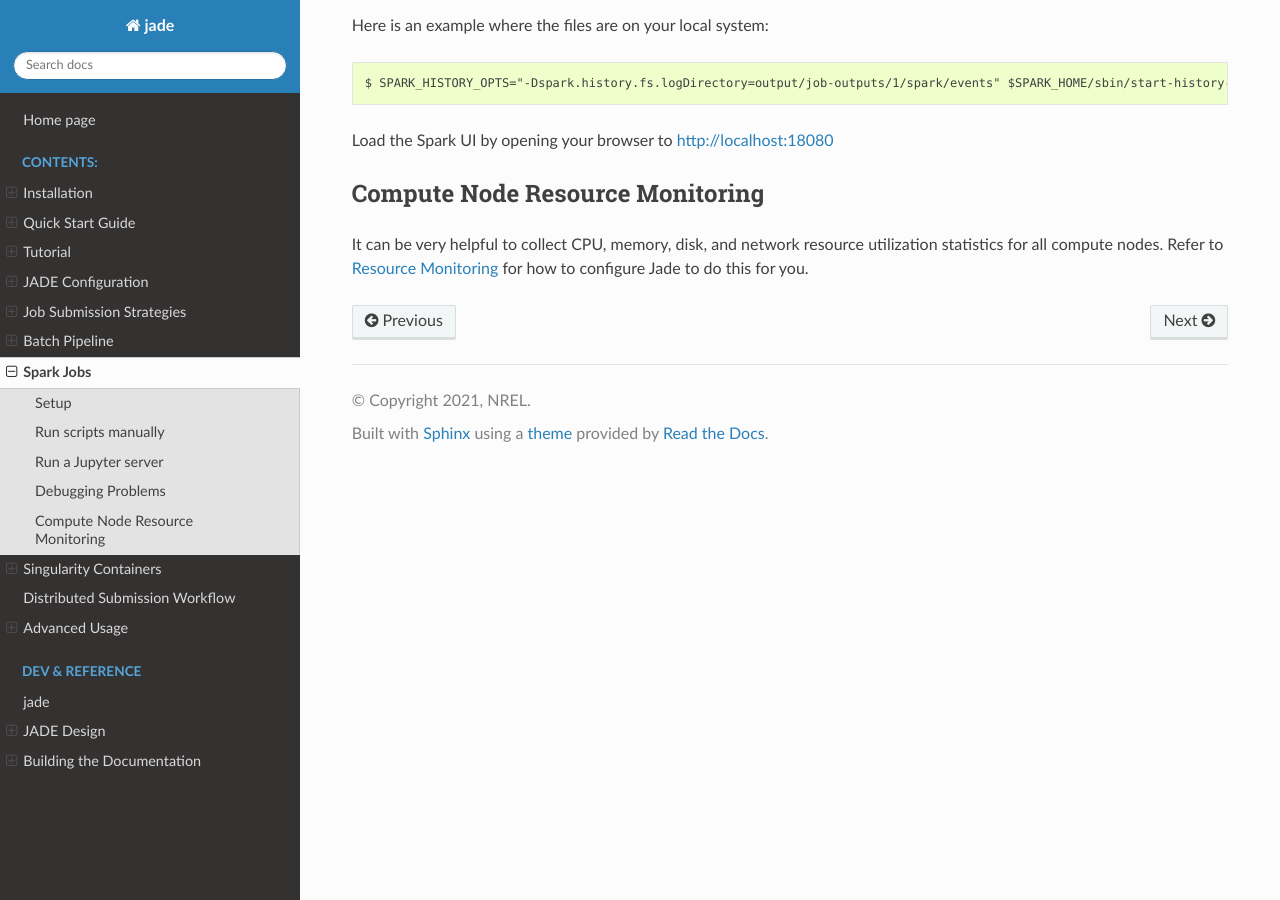
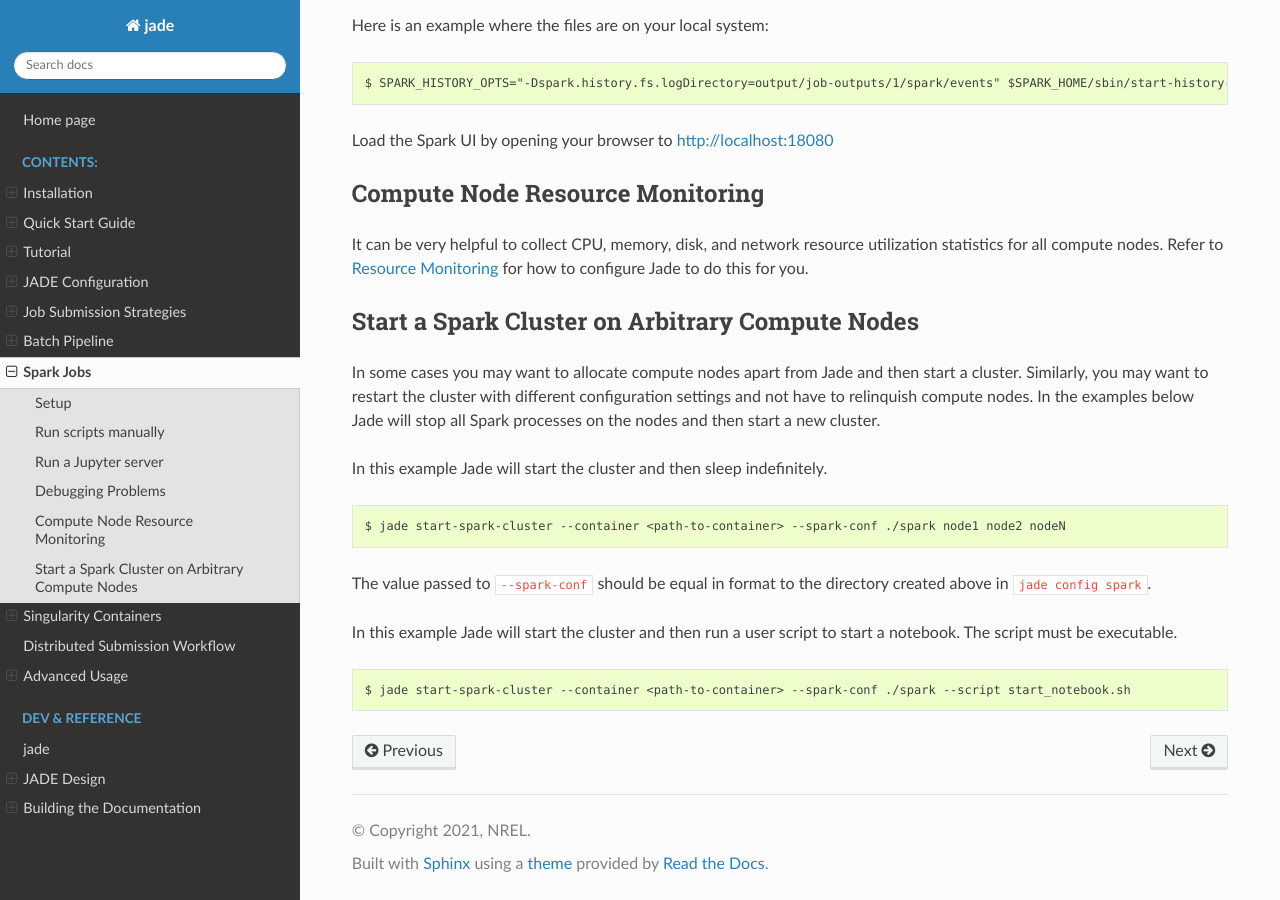
Before and after one commit to NREL/jade, a Sphinx documentation site: the page built from docs/source/spark_jobs.rst, in a window 1280 px wide and 900 px high, scrolled down 3055 px. Built offline with Sphinx 7.4.7 and the Read the Docs theme 2.0.0, drawn with Linux system fonts in a browser that asks for light colours; pages that are not in the unit, such as notebooks, are missing from menus.

Commit message:
Add docs

```diff
--- a/docs/source/spark_jobs.rst
+++ b/docs/source/spark_jobs.rst
@@ -166,3 +166,25 @@ Compute Node Resource Monitoring
 It can be very helpful to collect CPU, memory, disk, and network resource utilization statistics
 for all compute nodes. Refer to :ref:`resource_monitoring` for how to configure Jade to do this for
 you.
+
+
+Start a Spark Cluster on Arbitrary Compute Nodes
+================================================
+In some cases you may want to allocate compute nodes apart from Jade and then start a cluster. Similarly, you
+may want to restart the cluster with different configuration settings and not have to relinquish compute
+nodes. In the examples below Jade will stop all Spark processes on the nodes and then start a new cluster.
+
+In this example Jade will start the cluster and then sleep indefinitely.
+
+.. code-block:: bash
+
+   $ jade start-spark-cluster --container <path-to-container> --spark-conf ./spark node1 node2 nodeN
+
+The value passed to ``--spark-conf`` should be equal in format to the directory created above in ``jade config spark``.
+
+In this example Jade will start the cluster and then run a user script to start a notebook. The script
+must be executable.
+
+.. code-block:: bash
+
+   $ jade start-spark-cluster --container <path-to-container> --spark-conf ./spark --script start_notebook.sh
```
